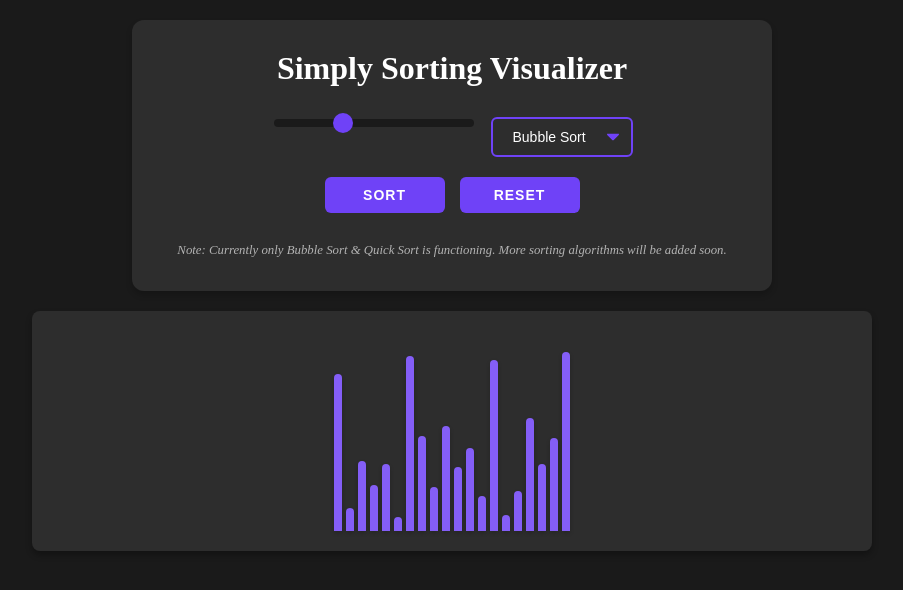
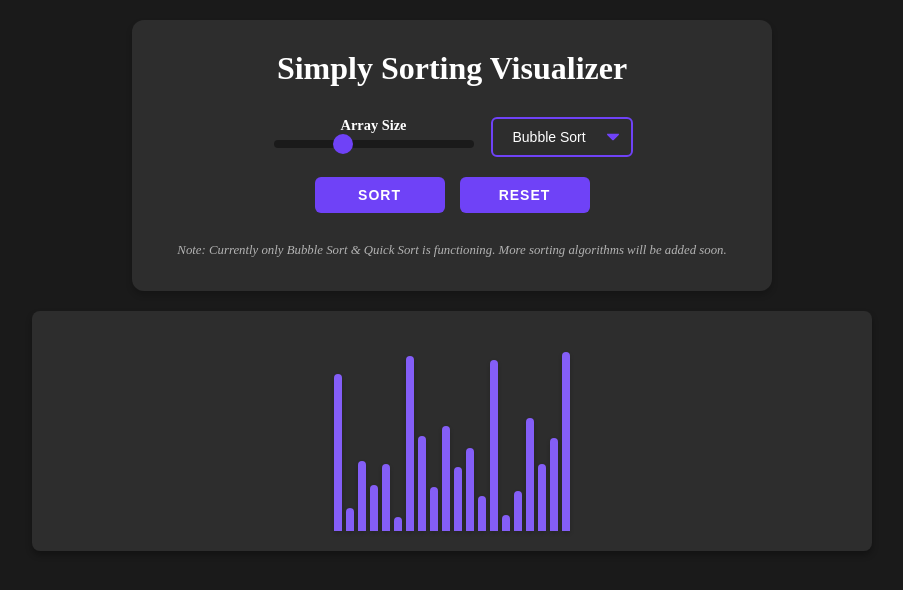
Before and after one commit to anugraheeth/Simply-Visualizer, a React (Vite) app: page / in a window 1280 px wide. Shown: the top 590 px of the page, without its empty margins (188-1091 px from the left). Built offline with nearby package versions, Linux system fonts and the light colour scheme; a web font is replaced by a local one.

Commit message:
Added Selection Sort & minor adjustments

```diff
--- /dev/null
+++ b/src/algorithms/selectionSort.jsx
@@ -0,0 +1,22 @@
+export default function selectionSort(array) {
+    const auxiliaryArray = [...array];
+    const animations = [];
+    selectionSortHelper(auxiliaryArray, animations);
+    return animations;
+}
+
+function selectionSortHelper(array, animations) {
+    for (let i = 0; i < array.length; i++) {
+        let minIndex = i;
+        for (let j = i + 1; j < array.length; j++) {
+            animations.push([i, j, false]);
+            if (array[j] < array[minIndex]) {
+                minIndex = j;
+            }
+        }
+        if (minIndex !== i) {
+            animations.push([i, minIndex, true]);
+            [array[i], array[minIndex]] = [array[minIndex], array[i]];
+        }
+    }
+}
--- a/src/assets/graph.css
+++ b/src/assets/graph.css
@@ -1,5 +1,4 @@
 @import url('https://fonts.googleapis.com/css2?family=MuseoModerno:ital,wght@0,100..900;1,100..900&display=swap');
-
 
 :root {
     --bg-primary: #1a1a1a;
@@ -14,7 +13,6 @@
     --bar-swapping: #ff6b6b;
     --button-hover: #8e6bf8;
 }
-
 
 body {
     background-color: var(--bg-primary);
@@ -37,10 +35,10 @@ body {
     margin: 20px 0;
     flex: 1;
 }
-h1{
+
+h1 {
     font-family: 'MuseoModerno', cursive;
 }
-
 
 .graph {
     height: 200px;
@@ -83,7 +81,6 @@ h1{
     box-shadow: 0 4px 6px rgba(0, 0, 0, 0.2);
 }
 
-/* Title */
 .controls-container h1 {
     font-size: 2rem;
     margin: 10px 0;
@@ -91,7 +88,6 @@ h1{
     color: var(--text-primary);
 }
 
-/* Controls Group */
 .controls-group {
     display: flex;
     gap: 15px;
@@ -133,7 +129,7 @@ select, button {
     border-radius: 6px;
     border: 2px solid var(--accent-primary);
     font-size: 14px;
-    min-width: 120px;
+    min-width: 130px;
     background-color: var(--bg-secondary);
     color: var(--text-primary);
     cursor: pointer;
@@ -192,35 +188,6 @@ button:hover {
     }
 }
 
-@media (max-width: 480px) {
-    .graph {
-        height: 250px;
-    }
-}
-
-/* Scrollbar Styling */
-::-webkit-scrollbar {
-    width: 8px;
-    height: 8px;
-}
-
-::-webkit-scrollbar-track {
-    background: var(--bg-primary);
-    border-radius: 4px;
-}
-
-::-webkit-scrollbar-thumb {
-    background: var(--accent-primary);
-    border-radius: 4px;
-}
-
-::-webkit-scrollbar-thumb:hover {
-    background: var(--button-hover);
-}
-
-
-
-/* Media Queries */
 @media (max-width: 768px) {
     .controls-container {
         padding: 10px;
@@ -254,12 +221,18 @@ button:hover {
         width: 16px;
         height: 16px;
     }
-    .note{
+
+    .note {
         font-size: 0.7rem;
     }
 }
 
 @media (max-width: 480px) {
+    .graph {
+        height: 250px;
+        padding: 10px;
+    }
+
     .controls-container {
         padding: 8px;
         gap: 6px;
@@ -286,13 +259,34 @@ button:hover {
         width: 75px;
     }
 
-    .graph {
-        height: 250px;
-        padding: 10px;
-    }
     .note {
         font-size: 0.65rem;
     }
+
+    .bar {
+        width: 4px;
+        margin: 0 1.3px;
+    }
+}
+
+/* Scrollbar Styling */
+::-webkit-scrollbar {
+    width: 8px;
+    height: 8px;
+}
+
+::-webkit-scrollbar-track {
+    background: var(--bg-primary);
+    border-radius: 4px;
+}
+
+::-webkit-scrollbar-thumb {
+    background: var(--accent-primary);
+    border-radius: 4px;
+}
+
+::-webkit-scrollbar-thumb:hover {
+    background: var(--button-hover);
 }
 
 .controls-group button {
@@ -305,3 +299,15 @@ button:hover {
 .controls-group button:hover {
     opacity: 0.9;
 }
+
+.range-labels {
+    display: flex;
+    justify-content: center;
+    width: 100%;
+}
+
+.range-labels span {
+    font-size: 0.9rem;
+    color: var(--text-color);
+    font-weight: bold;
+}
--- a/src/components/graph.jsx
+++ b/src/components/graph.jsx
@@ -2,6 +2,7 @@ import React, { useState, useEffect, useRef } from "react";
 import "../assets/graph.css";
 import bubbleSort from "../algorithms/bubbleSort";
 import quickSort from "../algorithms/quickSort";
+import selectionSort from "../algorithms/selectionSort";
 
 function Graph() {
     const [array, setArray] = useState([]);
@@ -69,6 +70,13 @@ function Graph() {
                 setIsSorting(false);
                 return;
             }
+        } else if (algo === "selection") {
+            animation = selectionSort(array);
+            if (!Array.isArray(animation)) {
+                console.error("Invalid animation returned from sorting algorithm");
+                setIsSorting(false);
+                return;
+            }
         }
 
         setAnimations(animation);
@@ -121,6 +129,12 @@ function Graph() {
                                 bars[j].style.backgroundColor = "var(--bar-default)";
                             }
                             setIsSorting(false);
+
+                            // Add new timeout to reset after bars return to default color
+                            setTimeout(() => {
+                                generateArray(size);
+                            }, 500); // Half second delay after bars return to default
+
                         }, 3000);
                     }, 100);
                 }
@@ -139,6 +153,10 @@ function Graph() {
             <div className="controls-container">
                 <h1>Simply Sorting Visualizer</h1>
                 <div className="controls-group">
+                    <div className="range-container">
+                        <div className="range-labels">
+                            <span>Array Size</span>
+                        </div>
                         <input
                             type="range"
                             min="10"
@@ -147,6 +165,7 @@ function Graph() {
                             defaultValue="20"
                             disabled={isSorting}
                         />
+                    </div>
                     <select name="algorithm" id="algo" disabled={isSorting}>
                         <option value="bubble">Bubble Sort</option>
                         <option value="selection">Selection Sort</option>
```
Lines whose indentation alone changed are shown as unchanged.
